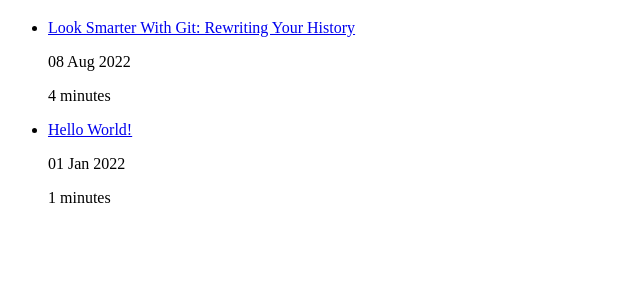
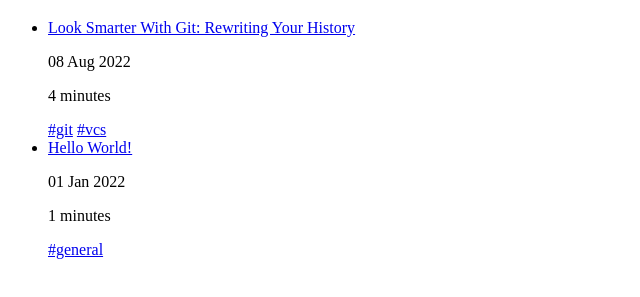
Before and after one commit to nizos/nizos.github.io, an Eleventy site: page index.md in a window 1280 px wide. Shown: the part 61-358 px from the top of the page, without its empty margins (0-640 px from the left). Built offline with nearby package versions, Linux system fonts and the light colour scheme; Eleventy itself is replaced by a stand-in of ours; files that its build step writes are made by us from their sources.

Commit message:
feat: added post tags

```diff
--- a/_includes/homepage.liquid
+++ b/_includes/homepage.liquid
@@ -11,6 +11,13 @@
                 <a href="{{ post.url }}">{{ post.data.title }}</a>
                 <p>{{ post.data.date | readableDate }}</p>
                 <p>{{ post.content | timeToRead }}</p>
+                <div>
+                    {% assign filteredTags = post.data.tags | postTags %}
+                    {% for tag in filteredTags %}
+                        {% capture tagUrl %}/tags/{{ tag }}/{% endcapture %}
+                        <a href="{{ tagUrl | url }}">#{{ tag }}</a>
+                    {% endfor %}
+                </div>
             </li>
             {%- endfor -%}
         </ul>
--- a/posts/hello-world/index.md
+++ b/posts/hello-world/index.md
@@ -1,6 +1,7 @@
 ---
-tags: posts
 title: Hello World!
 date: 2022-01-01
+author: Nizar
+tags: [general]
 ---
 This is my first blog post! :)
--- a/posts/look-smarter-with-git-rewriting-your-history/index.md
+++ b/posts/look-smarter-with-git-rewriting-your-history/index.md
@@ -1,9 +1,10 @@
 ---
-tags: posts
 title: 'Look Smarter With Git: Rewriting Your History'
 subtitle: This blog post is co-authored by Raniz.
 date: 2022-08-08
+author: Nizar
 cover: git-flow-cover.jpg
+tags: [git, vcs]
 ---
 
 # Intro
```
Also changed, not shown: _includes/blogpost.liquid (+7 -0 lines), .eleventy.js.
